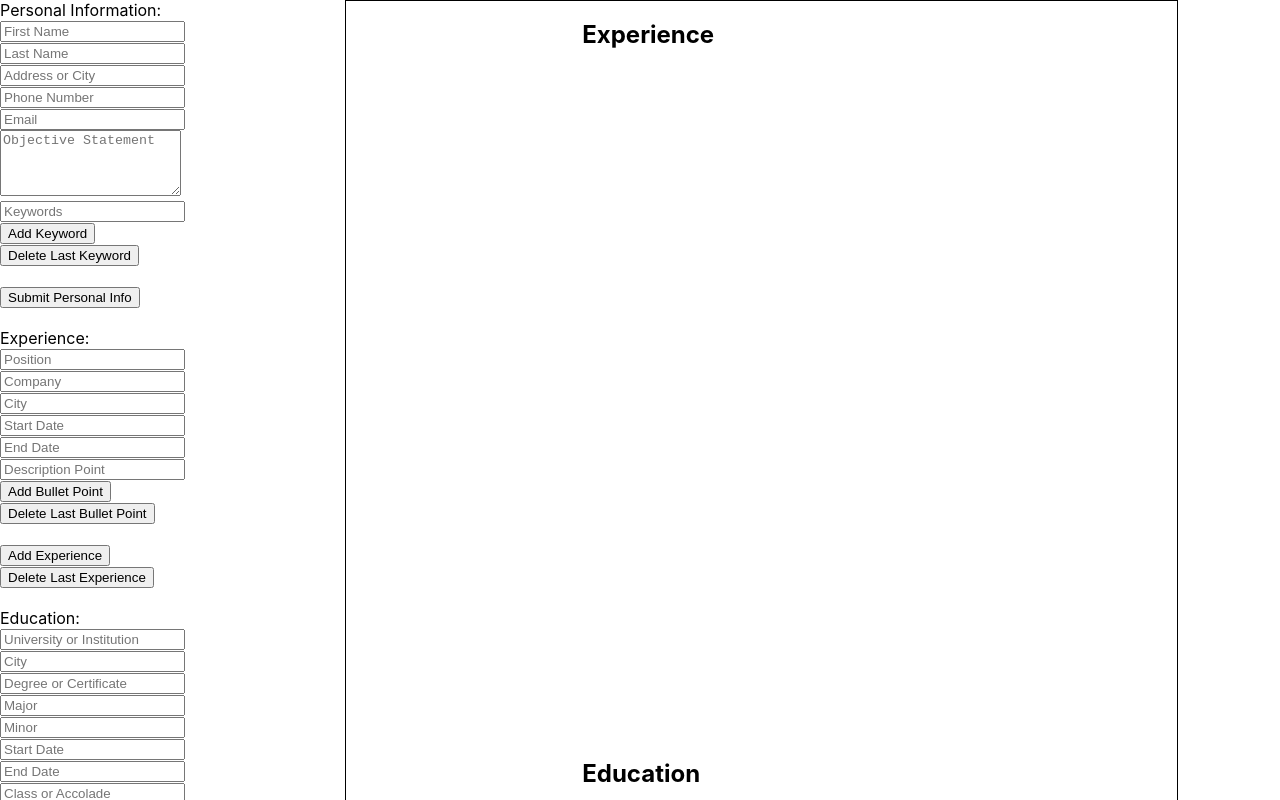
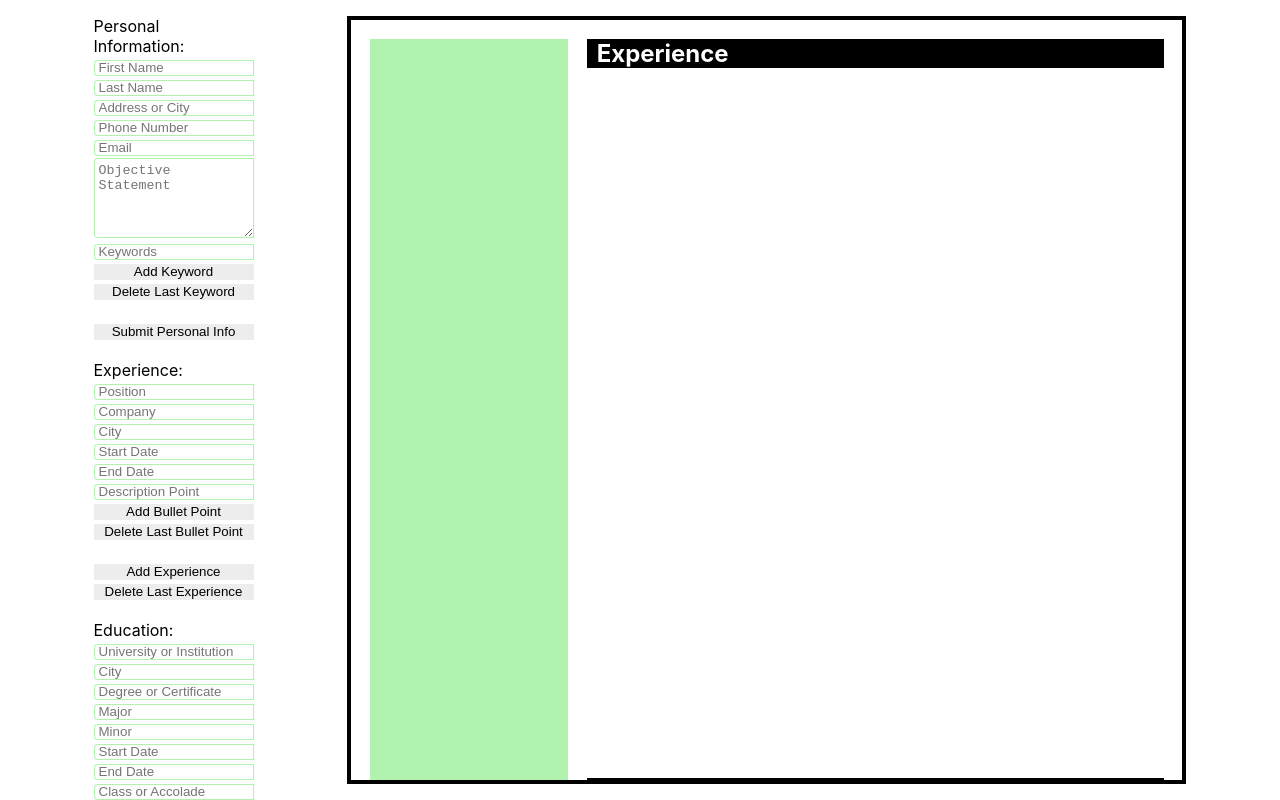
Before and after one commit to mrsashemi/react-cv-project, a React (Create React App) app: page / in a window 1280 px wide. Shown: the top 800 px of the page. Built offline with nearby package versions, Linux system fonts and the light colour scheme.

Commit message:
Update page styles

```diff
--- a/package.json
+++ b/package.json
@@ -10,6 +10,7 @@
     "react-dom": "^18.2.0",
     "react-edit-text": "^5.0.2",
     "react-scripts": "5.0.1",
+    "react-to-print": "^2.14.7",
     "uniqid": "^5.4.0",
     "web-vitals": "^2.1.4"
   },
--- a/src/App.css
+++ b/src/App.css
@@ -1,14 +1,24 @@
 .container {
   display: flex;
-  justify-content: flex-start;
-  gap: 20vmin;
+  justify-content: space-evenly;
+  align-items: flex-start;
+  height: 96vh;
+  padding-top: 2vh;
+  padding-bottom: 2vh;
+}
+
+.resumeContainer {
+  box-sizing: border-box;
+  border: solid black 0.5vmin;
+  height: 96vh;
+  overflow: auto;
 }
 
 .generatedCV {
+  overflow: auto;
   padding: 0.5cm;
   width: 21cm;
   height: 29.7cm;
-  border: solid 0.2vmin black;
   display: grid;
   grid-template-columns: repeat(4, 1fr);
   grid-template-rows: auto;
@@ -21,8 +31,20 @@
   "Personal Education Education Education";
 }
 
+.CVForm {
+  width: 20vmin;
+}
+
+.sectionTitle {
+  color: white;
+  background-color: black;
+  padding-left: 0.25cm;
+}
+
 .personalInfo {
   grid-area: Personal;
+  background-color: rgba(144, 238, 144, 0.719);
+  padding: 0.1cm;
 }
 
 .experienceInfo {
@@ -31,6 +53,74 @@
 
 .educationInfo {
   grid-area: Education;
+}
+
+.objective,
+.experiencePoint > div,
+.educationPoint > div {
+  margin: 0.25cm 0 0.25cm 0;
+}
+
+.objective {
+  font-size: 11px;
+  font-weight: 500;
+}
+
+.educationInfo,
+.experienceInfo {
+  margin-left: 0.5cm;
+}
+
+
+form > input,
+form > button,
+form > textarea {
+  box-sizing: border-box;
+  width: 20vmin;
+  height: 2vmin;
+  margin: 0;
+  padding: 0;
+}
+
+form > input,
+form > textarea {
+  appearance: none;
+  border: 0.2vmin solid rgba(144, 238, 144, 0.719);
+  padding: 0.5vmin;
+  border-radius: 0.5vmin 0 0 0.5vmin;
+  outline: none;
+  color: gray;
+}
+
+
+form > textarea {
+  height: 10vmin;
+  margin-top: 0.25vmin;
+  margin-bottom: -0.25vmin;
+}
+
+button {
+  appearance: none;
+  -webkit-appearance: none;
+  font-family: sans-serif;
+  cursor: pointer;
+  padding: 12px;
+  min-width: 100px;
+  border: 0px;
+  -webkit-transition: background-color 100ms linear;
+  -ms-transition: background-color 100ms linear;
+  transition: background-color 100ms linear;
+  background: #ededed;
+  color: #000;
+}
+
+button:focus {
+  outline: 0;
+}
+
+button:hover {
+  background: #dbdbdb;
+  color: #000;
 }
 
 .hidden {
@@ -59,22 +149,9 @@ ul {
 li {
   margin: 0;
   font-size: 11px;
+  font-weight: 500;
 }
 
-.objective,
-.experiencePoint > div,
-.educationPoint > div {
-  margin: 0.25cm 0 0.25cm 0;
-}
-
-.objective {
-  font-size: 11px;
-}
-
-.educationInfo,
-.experienceInfo {
-  margin-left: 0.5cm;
-}
 
 .inlineText {
   display: inline;
--- a/src/App.js
+++ b/src/App.js
@@ -321,7 +321,6 @@ class App extends Component {
     let eduId;
 
     if (this.state.educations.length > 0) eduId = this.state.educations[this.state.educations.length - 1].id
-
     const filterEducations = this.state.educations.filter(edu => { return edu.id !== eduId })
 
     this.setState({
@@ -384,10 +383,11 @@ class App extends Component {
             />
           </div>
         </div>
-        <div className='generatedCV'>
+        <div className='resumeContainer'>
+          <div className='generatedCV' style={{overflowY: 'scroll'}}>
             <ContactInfo jobSeeker={jobSeeker} keywords={keywords}  />
             <div className='experienceInfo'>
-            <h2>Experience</h2>
+              <h2 className='sectionTitle'>Experience</h2>
               <ExperienceInfo
                 experiences={experiences}
                 experience={experience}
@@ -395,12 +395,13 @@ class App extends Component {
               />
             </div>
             <div className='educationInfo'>
-            <h2>Education</h2>
+              <h2 className='sectionTitle'>Education</h2>
               <EducationInfo
                 education={education}
                 educations={educations}
                 hiddenEdu={this.hiddenEdu}
               />
+            </div>
           </div>
         </div>
       </div>
--- a/src/components/Contact.js
+++ b/src/components/Contact.js
@@ -1,7 +1,6 @@
 import React, { Component } from "react";
-import '../App.css'
 import { EditText } from 'react-edit-text';
-//import 'react-edit-text/dist/index.css';
+import 'react-edit-text/dist/index.css';
 
 export class ContactForm extends Component {
     render() {
--- a/src/components/Education.js
+++ b/src/components/Education.js
@@ -93,7 +93,7 @@ export class EducationInfo extends Component {
                 <div className="hidden" ref={this.props.hiddenEdu}>
                     <h4 className="inlineText">{education.college} / {education.degree} in {education.major} </h4>
                     {education.minor !== '' && <h5 className="inlineText"> with minors in {education.minor}</h5>}
-                    <h6>{education.collegeStart} to {education.collegeEnd} / {education.collegeCity}</h6>
+                    <h6>{education.collegeStart} - {education.collegeEnd} / {education.collegeCity}</h6>
                     <ul>
                         {education.notes.map((note) => {
                             return <li key={note.id}>{note.text}</li>
@@ -103,9 +103,16 @@ export class EducationInfo extends Component {
                 {educations.map((education) => {
                     return (
                         <div key={education.id}>
-                            <h4 className="inlineText"><EditText id="educationCollege" defaultValue={education.college} inline />  / <EditText id="educationDegree" defaultValue={education.degree} inline />  in <EditText id="educationMajor" defaultValue={education.Major} inline />  </h4>
-                            {education.minor !== '' && <h5 className="inlineText"> with minors in <EditText id="educationMinor" defaultValue={education.minor} inline /></h5>}
-                            <h6><EditText id="educationStart" defaultValue={education.collegeStart} inline /> to <EditText id="educationEnd" defaultValue={education.collegeEnd} inline /> / <EditText id="educationCity" defaultValue={education.collegeCity} inline /></h6>
+                            <h4 className="inlineText"><EditText id="educationCollege" defaultValue={education.college} inline /> /&nbsp;
+                            <EditText id="educationDegree" defaultValue={education.degree} inline /> in
+                            <EditText id="educationMajor" defaultValue={education.Major} inline />
+                            </h4>
+                            {education.minor !== '' && <h5 className="inlineText"> with minors in
+                            <EditText id="educationMinor" defaultValue={education.minor} inline /></h5>}
+                            <h6><EditText id="educationStart" defaultValue={education.collegeStart} inline /> -&nbsp;
+                            <EditText id="educationEnd" defaultValue={education.collegeEnd} inline /> /&nbsp;
+                            <EditText id="educationCity" defaultValue={education.collegeCity} inline />
+                            </h6>
                             <ul>
                                 {education.notes.map((note) => {
                                     return <li key={note.id}><EditText id="noteText" defaultValue={note.text} inline /></li>
--- a/src/components/Experience.js
+++ b/src/components/Experience.js
@@ -86,8 +86,13 @@ export class ExperienceInfo extends Component {
                 {experiences.map((experience) => {
                     return (
                         <div key={experience.id}>
-                            <h4 className="inlineText"><EditText id="experienceCompany" defaultValue={experience.company} inline /> / <EditText id="experiencePosition" defaultValue={experience.position} inline /></h4><br></br>
-                            <h6 className="inlineText"><EditText id="experienceStart" defaultValue={experience.start} inline /> - <EditText id="experienceEnd" defaultValue={experience.end} inline /> / <EditText id="experienceCity" defaultValue={experience.city} inline /> </h6>
+                            <h4 className="inlineText"><EditText id="experienceCompany" defaultValue={experience.company} inline /> /&nbsp;
+                            <EditText id="experiencePosition" defaultValue={experience.position} inline />
+                            </h4><br></br>
+                            <h6 className="inlineText"><EditText id="experienceStart" defaultValue={experience.start} inline /> -
+                            <EditText id="experienceEnd" defaultValue={experience.end} inline /> /&nbsp;
+                            <EditText id="experienceCity" defaultValue={experience.city} inline />
+                            </h6>
                             <ul>
                                 {experience.bullets.map((bullet) => {
                                     return <li key={bullet.id}><EditText id="bulletText" defaultValue={bullet.text} inline /></li>
--- a/src/index.css
+++ b/src/index.css
@@ -5,6 +5,13 @@ body {
     sans-serif;
   -webkit-font-smoothing: antialiased;
   -moz-osx-font-smoothing: grayscale;
+  width: 100vw;
+  height: 100vh;
+  overflow: hidden;
+}
+
+html {
+  height: 100vh;
 }
 
 code {
```
Also changed, not shown: 1 other file (tests, documents, lock files or other folders). Lines whose indentation alone changed are shown as unchanged.
